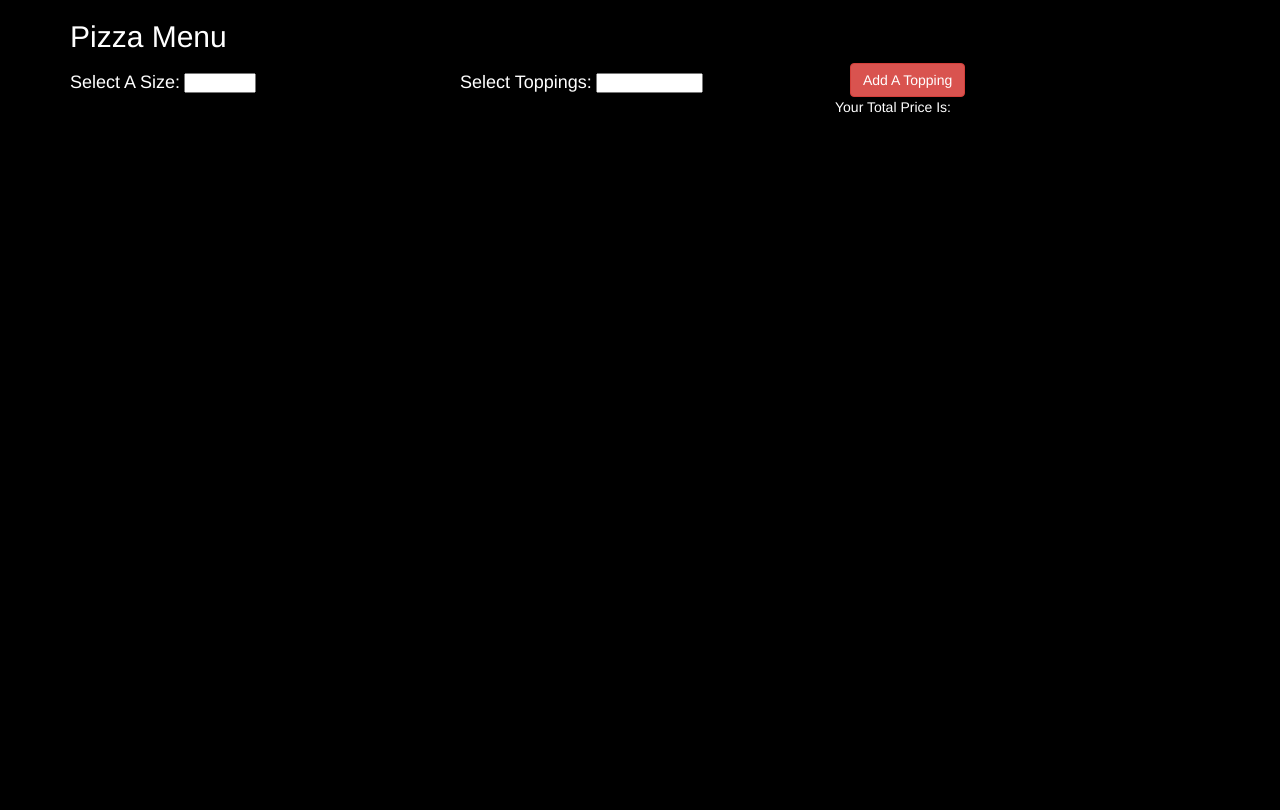
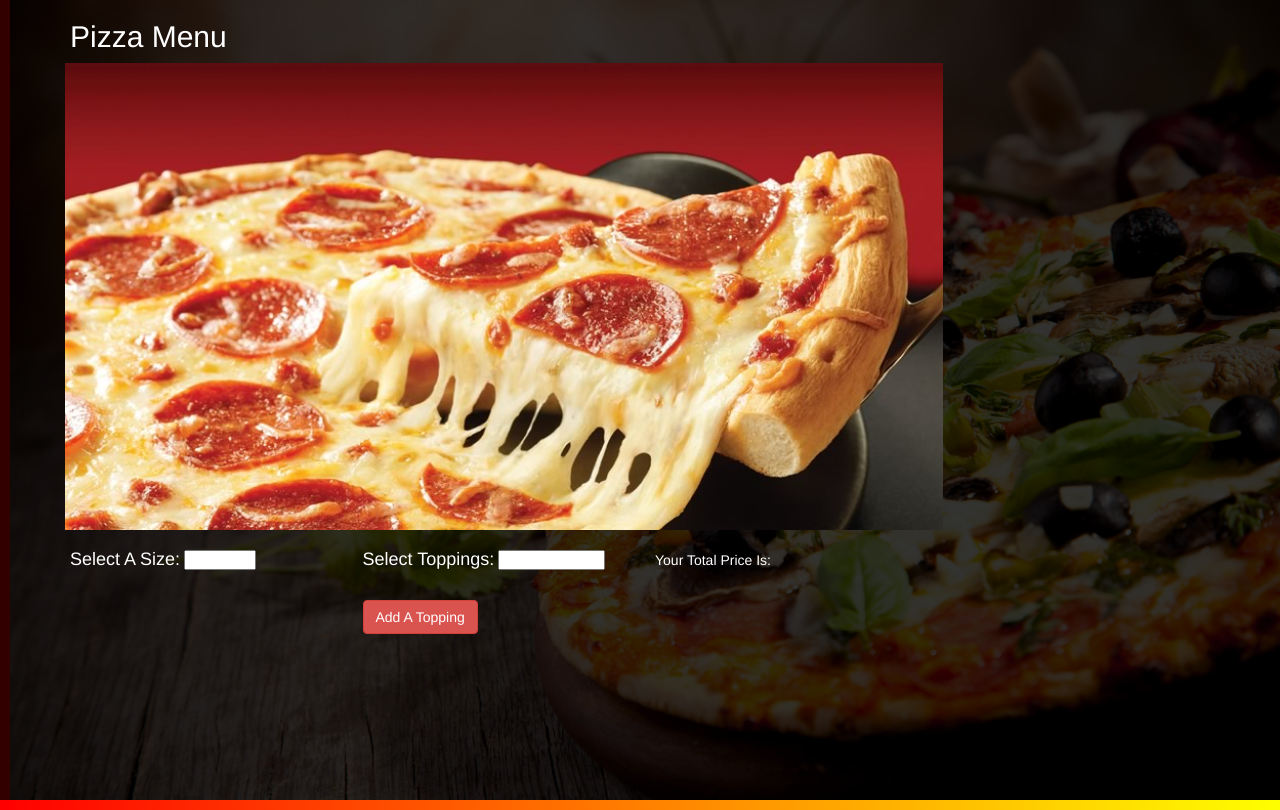
Before and after one commit to mikeschen/20160129FRIpizzaMenu, a plain HTML site: page index.html in a window 1280 px wide. Drawn offline with Linux system fonts and the light colour scheme.

Commit message:
adds css styling

```diff
--- a/css/styles.css
+++ b/css/styles.css
@@ -1,9 +1,38 @@
 body {
 	color: white;
-	background-color: black;
+	background: linear-gradient(to right, red , yellow);
 }
 
+.mainImage {
+	width: 75%;
+	height: auto;
+}
 
-/*.view {
-	display: none;
-}*/
+img {
+	height: auto;
+	width: 100%;
+    float: left;
+    margin: 0 0 10px 10px;
+}
+
+.dimmed {
+  position: relative;
+  content: " ";
+  z-index: 10;
+  display: block;
+  position: absolute;
+  width: auto;
+  height: 100%;
+  top: 0;
+  left: 0;
+  right: 0;
+  background: rgba(0, 0, 0, 0.8);
+}
+
+.btn {
+	margin-top: 15px;
+}
+
+.view {
+	margin-top: 10px;
+}
--- a/index.html
+++ b/index.html
@@ -8,11 +8,19 @@
     <title>Pizza Menu</title>
   </head>
   <body>
+
+
+      <img src="img/pizza2.jpg" alt="pizza image">
+
+          <div class = "dimmed">
             <div class="container">
             <h2>Pizza Menu</h2>
             <div class="row">
+              <div class="mainImage">
+                <img src="img/pizza1.jpg">
+              </div>
               <form id="Pizza">
-               <div class="col-md-4">
+              <div class="col-sm-3">
                 <label for="sizeChoice"><h4>Select A Size: </h4></label>
                 <select id="sizeChoice">
                  <option value="small">Small</option>
@@ -20,7 +28,7 @@
                  <option value="large">Large</option>
                 </select>
               </div>
-          <div class="col-md-4">
+              <div class="col-sm-3">
                 <label for="toppingChoice"><h4>Select Toppings: </h4></label>
                 <select id="toppingChoice">
                   <option value="pepperoni">Pepperoni</option>
@@ -33,15 +41,14 @@
                   <option value="pineapple">Pineapple</option>
                   <option value="spinach">Spinach</option>
                 </select>
-          </div>
-          <div class="col-md-4">
                 <button type="submit" class="btn btn-danger">Add A Topping</button>
               </div>
-          </form>
-
+              <div class="col-sm-3">
               <div class= "view">
-        <p>Your Total Price Is: <!-- <span class = "result"></span> -->
-        </p>
+                <p>Your Total Price Is: <!-- <span class = "result"></span> --></p>
+              </div>
+            </div>
+            </div>
           </div>
         </div>
     </div>
```
Also changed, not shown: img/pizza1.jpg (added), img/pizza2.jpg (added), 1 other file. Lines whose indentation alone changed are shown as unchanged.
